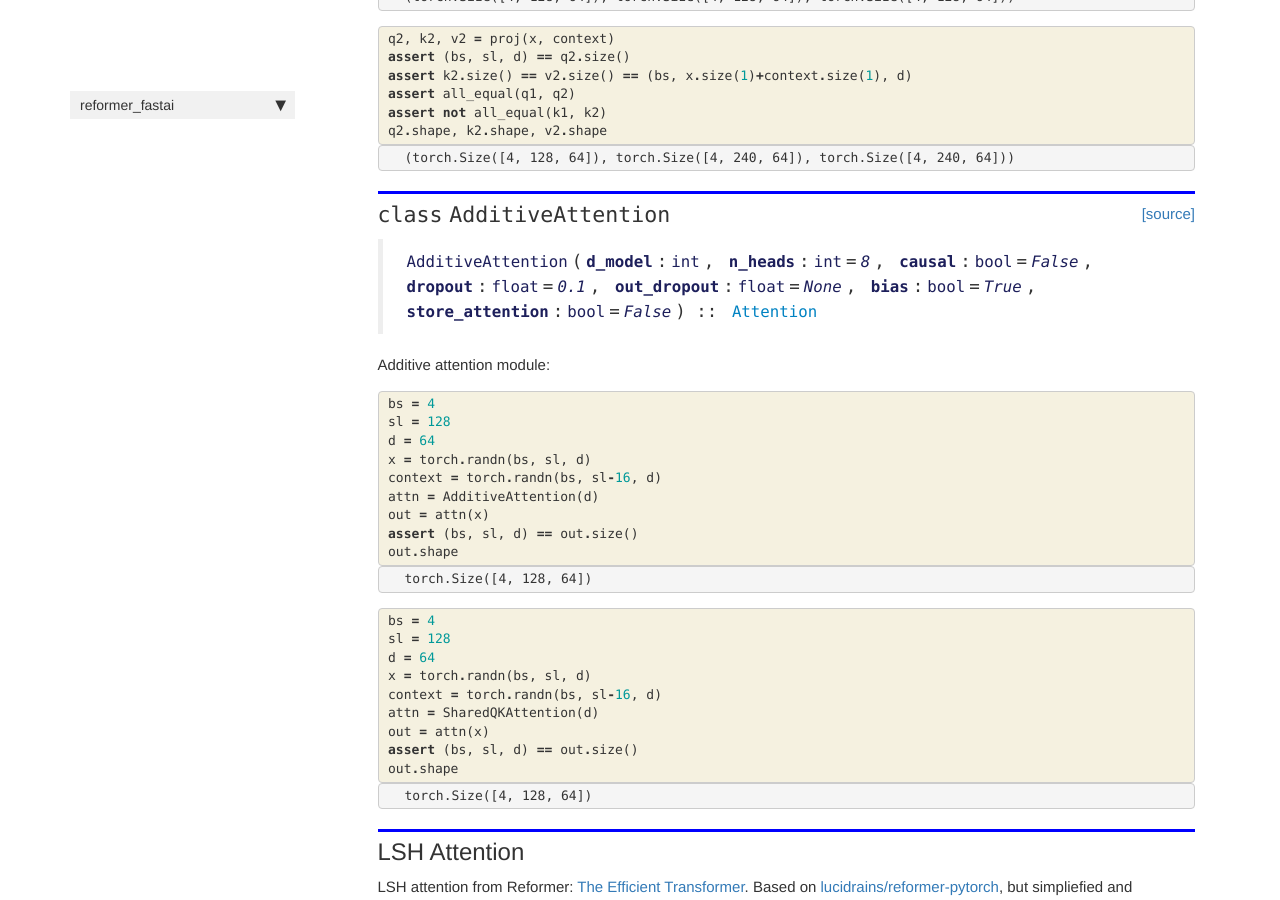
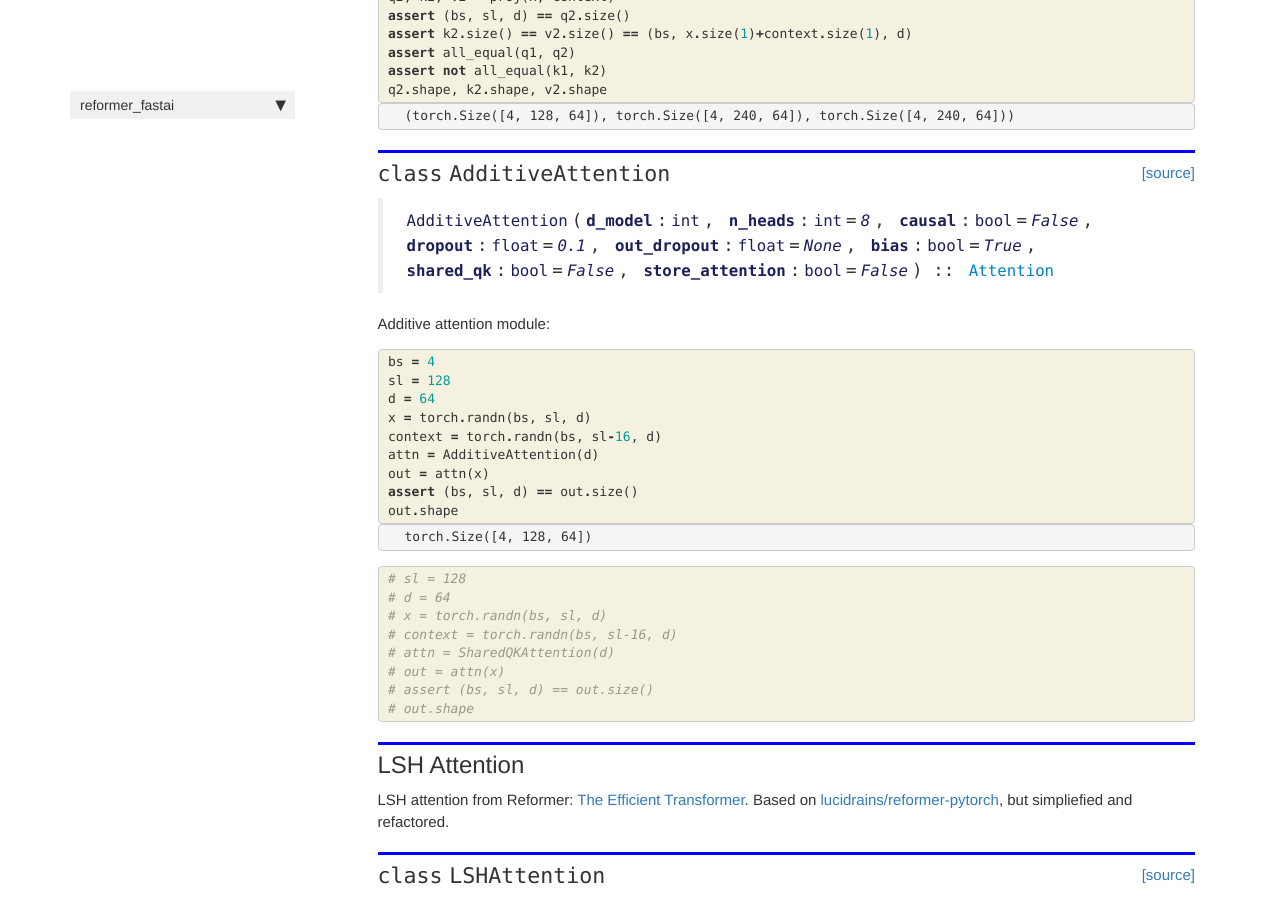
Before and after one commit to arampacha/reformer_fastai, a Jekyll site: the page built from docs/attention.html, in a window 1280 px wide and 900 px high, scrolled down 3330 px. Built offline with Jekyll 4.4.1, drawn with Linux system fonts in a browser that asks for light colours; nearby versions of some CDN libraries; comment, search, counter and statistics services are not loaded; some of the changed text lies outside the part shown.

Commit message:
fix errors related to pr

```diff
--- a/docs/attention.html
+++ b/docs/attention.html
@@ -25,20 +25,6 @@ nb_path: "nbs/02_attention.ipynb"
     {% raw %}
 
 <div class="cell border-box-sizing code_cell rendered">
-
-<div class="output_wrapper">
-<div class="output">
-
-<div class="output_area">
-
-<div class="output_subarea output_stream output_stdout output_text">
-<pre>No module named &#39;axial_positional_embedding&#39;
-</pre>
-</div>
-</div>
-
-</div>
-</div>
 
 </div>
     {% endraw %}
@@ -616,7 +602,7 @@ $$\textbf {Attention}(Q,K,V) = \textbf {softmax}({QK^T\over\sqrt d_k})V $$
 
 
 <div class="output_markdown rendered_html output_subarea ">
-<h2 id="AdditiveAttention" class="doc_header"><code>class</code> <code>AdditiveAttention</code><a href="https://github.com/arampacha/reformer_fastai/tree/master/reformer_fastai/attention.py#L178" class="source_link" style="float:right">[source]</a></h2><blockquote><p><code>AdditiveAttention</code>(<strong><code>d_model</code></strong>:<code>int</code>, <strong><code>n_heads</code></strong>:<code>int</code>=<em><code>8</code></em>, <strong><code>causal</code></strong>:<code>bool</code>=<em><code>False</code></em>, <strong><code>dropout</code></strong>:<code>float</code>=<em><code>0.1</code></em>, <strong><code>out_dropout</code></strong>:<code>float</code>=<em><code>None</code></em>, <strong><code>bias</code></strong>:<code>bool</code>=<em><code>True</code></em>, <strong><code>store_attention</code></strong>:<code>bool</code>=<em><code>False</code></em>) :: <a href="/reformer_fastai/attention.html#Attention"><code>Attention</code></a></p>
+<h2 id="AdditiveAttention" class="doc_header"><code>class</code> <code>AdditiveAttention</code><a href="https://github.com/arampacha/reformer_fastai/tree/master/reformer_fastai/attention.py#L179" class="source_link" style="float:right">[source]</a></h2><blockquote><p><code>AdditiveAttention</code>(<strong><code>d_model</code></strong>:<code>int</code>, <strong><code>n_heads</code></strong>:<code>int</code>=<em><code>8</code></em>, <strong><code>causal</code></strong>:<code>bool</code>=<em><code>False</code></em>, <strong><code>dropout</code></strong>:<code>float</code>=<em><code>0.1</code></em>, <strong><code>out_dropout</code></strong>:<code>float</code>=<em><code>None</code></em>, <strong><code>bias</code></strong>:<code>bool</code>=<em><code>True</code></em>, <strong><code>shared_qk</code></strong>:<code>bool</code>=<em><code>False</code></em>, <strong><code>store_attention</code></strong>:<code>bool</code>=<em><code>False</code></em>) :: <a href="/reformer_fastai/attention.html#Attention"><code>Attention</code></a></p>
 </blockquote>
 <p>Additive attention module:</p>
 
@@ -685,34 +671,17 @@ $$\textbf {Attention}(Q,K,V) = \textbf {softmax}({QK^T\over\sqrt d_k})V $$
 
 <div class="inner_cell">
     <div class="input_area">
-<div class=" highlight hl-ipython3"><pre><span></span><span class="n">bs</span> <span class="o">=</span> <span class="mi">4</span>
-<span class="n">sl</span> <span class="o">=</span> <span class="mi">128</span>
-<span class="n">d</span> <span class="o">=</span> <span class="mi">64</span>
-<span class="n">x</span> <span class="o">=</span> <span class="n">torch</span><span class="o">.</span><span class="n">randn</span><span class="p">(</span><span class="n">bs</span><span class="p">,</span> <span class="n">sl</span><span class="p">,</span> <span class="n">d</span><span class="p">)</span>
-<span class="n">context</span> <span class="o">=</span> <span class="n">torch</span><span class="o">.</span><span class="n">randn</span><span class="p">(</span><span class="n">bs</span><span class="p">,</span> <span class="n">sl</span><span class="o">-</span><span class="mi">16</span><span class="p">,</span> <span class="n">d</span><span class="p">)</span>
-<span class="n">attn</span> <span class="o">=</span> <span class="n">SharedQKAttention</span><span class="p">(</span><span class="n">d</span><span class="p">)</span>
-<span class="n">out</span> <span class="o">=</span> <span class="n">attn</span><span class="p">(</span><span class="n">x</span><span class="p">)</span>
-<span class="k">assert</span> <span class="p">(</span><span class="n">bs</span><span class="p">,</span> <span class="n">sl</span><span class="p">,</span> <span class="n">d</span><span class="p">)</span> <span class="o">==</span> <span class="n">out</span><span class="o">.</span><span class="n">size</span><span class="p">()</span>
-<span class="n">out</span><span class="o">.</span><span class="n">shape</span>
+<div class=" highlight hl-ipython3"><pre><span></span><span class="c1"># sl = 128</span>
+<span class="c1"># d = 64</span>
+<span class="c1"># x = torch.randn(bs, sl, d)</span>
+<span class="c1"># context = torch.randn(bs, sl-16, d)</span>
+<span class="c1"># attn = SharedQKAttention(d)</span>
+<span class="c1"># out = attn(x)</span>
+<span class="c1"># assert (bs, sl, d) == out.size()</span>
+<span class="c1"># out.shape</span>
 </pre></div>
 
     </div>
-</div>
-</div>
-
-<div class="output_wrapper">
-<div class="output">
-
-<div class="output_area">
-
-
-
-<div class="output_text output_subarea output_execute_result">
-<pre>torch.Size([4, 128, 64])</pre>
-</div>
-
-</div>
-
 </div>
 </div>
 
@@ -743,7 +712,7 @@ $$\textbf {Attention}(Q,K,V) = \textbf {softmax}({QK^T\over\sqrt d_k})V $$
 
 
 <div class="output_markdown rendered_html output_subarea ">
-<h2 id="LSHAttention" class="doc_header"><code>class</code> <code>LSHAttention</code><a href="https://github.com/arampacha/reformer_fastai/tree/master/reformer_fastai/attention.py#L211" class="source_link" style="float:right">[source]</a></h2><blockquote><p><code>LSHAttention</code>(<strong><code>dropout</code></strong>=<em><code>0.0</code></em>, <strong><code>bucket_size</code></strong>=<em><code>64</code></em>, <strong><code>n_hashes</code></strong>=<em><code>8</code></em>, <strong><code>causal</code></strong>=<em><code>False</code></em>, <strong><code>allow_duplicate_attention</code></strong>=<em><code>False</code></em>, <strong><code>attend_across_buckets</code></strong>=<em><code>False</code></em>, <strong><code>drop_for_hash_rate</code></strong>=<em><code>0.0</code></em>, <strong><code>return_attn</code></strong>=<em><code>False</code></em>, <strong>**<code>kwargs</code></strong>) :: <code>Module</code></p>
+<h2 id="LSHAttention" class="doc_header"><code>class</code> <code>LSHAttention</code><a href="https://github.com/arampacha/reformer_fastai/tree/master/reformer_fastai/attention.py#L213" class="source_link" style="float:right">[source]</a></h2><blockquote><p><code>LSHAttention</code>(<strong><code>dropout</code></strong>=<em><code>0.0</code></em>, <strong><code>bucket_size</code></strong>=<em><code>64</code></em>, <strong><code>n_hashes</code></strong>=<em><code>8</code></em>, <strong><code>causal</code></strong>=<em><code>False</code></em>, <strong><code>allow_duplicate_attention</code></strong>=<em><code>False</code></em>, <strong><code>attend_across_buckets</code></strong>=<em><code>False</code></em>, <strong><code>drop_for_hash_rate</code></strong>=<em><code>0.0</code></em>, <strong><code>return_attn</code></strong>=<em><code>False</code></em>, <strong>**<code>kwargs</code></strong>) :: <code>Module</code></p>
 </blockquote>
 <p>Additive attention module:</p>
 
@@ -808,7 +777,7 @@ $$\textbf {Attention}(Q,K,V) = \textbf {softmax}({QK^T\over\sqrt d_k})V $$
 
 
 <div class="output_markdown rendered_html output_subarea ">
-<h2 id="ReformerAttention" class="doc_header"><code>class</code> <code>ReformerAttention</code><a href="https://github.com/arampacha/reformer_fastai/tree/master/reformer_fastai/attention.py#L434" class="source_link" style="float:right">[source]</a></h2><blockquote><p><code>ReformerAttention</code>(<strong><code>d_model</code></strong>:<code>int</code>, <strong><code>n_heads</code></strong>:<code>int</code>=<em><code>8</code></em>, <strong><code>causal</code></strong>:<code>bool</code>=<em><code>False</code></em>, <strong><code>mask</code></strong>:<code>Tensor</code>=<em><code>None</code></em>, <strong><code>dropout</code></strong>:<code>float</code>=<em><code>0.1</code></em>, <strong><code>out_dropout</code></strong>:<code>float</code>=<em><code>None</code></em>, <strong><code>bias</code></strong>:<code>bool</code>=<em><code>True</code></em>, <strong><code>store_attention</code></strong>:<code>bool</code>=<em><code>False</code></em>) :: <code>Module</code></p>
+<h2 id="ReformerAttention" class="doc_header"><code>class</code> <code>ReformerAttention</code><a href="https://github.com/arampacha/reformer_fastai/tree/master/reformer_fastai/attention.py#L436" class="source_link" style="float:right">[source]</a></h2><blockquote><p><code>ReformerAttention</code>(<strong><code>d_model</code></strong>:<code>int</code>, <strong><code>n_heads</code></strong>:<code>int</code>=<em><code>8</code></em>, <strong><code>causal</code></strong>:<code>bool</code>=<em><code>False</code></em>, <strong><code>mask</code></strong>:<code>Tensor</code>=<em><code>None</code></em>, <strong><code>dropout</code></strong>:<code>float</code>=<em><code>0.1</code></em>, <strong><code>out_dropout</code></strong>:<code>float</code>=<em><code>None</code></em>, <strong><code>bias</code></strong>:<code>bool</code>=<em><code>True</code></em>, <strong><code>store_attention</code></strong>:<code>bool</code>=<em><code>False</code></em>) :: <code>Module</code></p>
 </blockquote>
 <p>Reformer attnetion container</p>
 <p>Switch between FullSharedQKAttention and LSHAttention</p>
--- a/reformer_fastai/attention.py
+++ b/reformer_fastai/attention.py
@@ -175,6 +175,7 @@ class AdditiveInProj(Module):
         return q, k, v
 
 # Cell
+#TODO: test shared_qk for additive attn
 class AdditiveAttention(Attention):
     """
     Additive attention module:
@@ -186,8 +187,9 @@ class AdditiveAttention(Attention):
                  dropout:float=0.1,
                  out_dropout:float=None,
                  bias:bool=True,
+                 shared_qk:bool = False,
                  store_attention:bool=False):
-        store_attr('causal, n_heads, bias')
+        store_attr('causal, n_heads, bias, shared_qk')
         out_dropout = ifnone(out_dropout, dropout)
         self.in_proj = AdditiveInProj(d_model, bias=bias)
         self.attn = ScaledDotProdAttention(d_model, n_heads, causal=causal,
```
Also changed, not shown: 1 other file.
